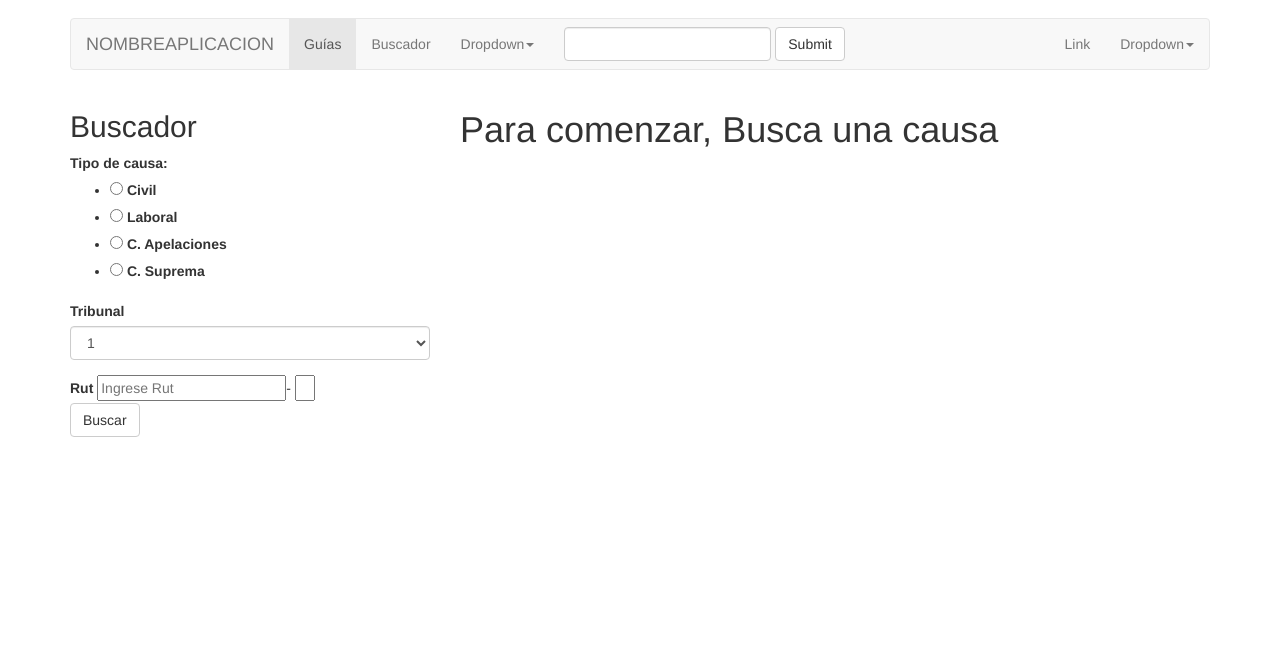
After one commit to mleve/justiciapp, a PHP site: page /buscador.php in a window 1280 px wide. The commit adds this page. Shown: the part 141-800 px from the top of the page. Run offline with PHP 8.4, Linux system fonts and the light colour scheme.

Commit message:
ultimos cambios

```diff
--- /dev/null
+++ b/buscador.php
@@ -0,0 +1,106 @@
+<!DOCTYPE html>
+<html lang="en">
+<head>
+  <meta charset="utf-8">
+  <title>Buscador</title>
+  <meta name="viewport" content="width=device-width, initial-scale=1.0">
+  <meta name="description" content="">
+  <meta name="author" content="">
+
+	<!--link rel="stylesheet/less" href="less/bootstrap.less" type="text/css" /-->
+	<!--link rel="stylesheet/less" href="less/responsive.less" type="text/css" /-->
+	<!--script src="js/less-1.3.3.min.js"></script-->
+	<!--append ‘#!watch’ to the browser URL, then refresh the page. -->
+
+	<link href="css/bootstrap.min.css" rel="stylesheet">
+	<link href="css/style.css" rel="stylesheet">
+
+  <!-- HTML5 shim, for IE6-8 support of HTML5 elements -->
+  <!--[if lt IE 9]>
+    <script src="js/html5shiv.js"></script>
+  <![endif]-->
+
+  <!-- Fav and touch icons -->
+  <link rel="apple-touch-icon-precomposed" sizes="144x144" href="img/apple-touch-icon-144-precomposed.png">
+  <link rel="apple-touch-icon-precomposed" sizes="114x114" href="img/apple-touch-icon-114-precomposed.png">
+  <link rel="apple-touch-icon-precomposed" sizes="72x72" href="img/apple-touch-icon-72-precomposed.png">
+  <link rel="apple-touch-icon-precomposed" href="img/apple-touch-icon-57-precomposed.png">
+  <link rel="shortcut icon" href="img/favicon.png">
+
+	<script type="text/javascript" src="js/jquery.min.js"></script>
+	<script type="text/javascript" src="js/bootstrap.min.js"></script>
+	<script type="text/javascript" src="js/scripts.js"></script>
+</head>
+
+<body>
+	<?php include('components/header.php'); ?>
+	<div class="row clearfix">
+		<div class="col-md-4 column">
+			<h2> Buscador </h2>
+			<form role="form" class="">
+			  <div class="form-group">
+				<label for="trib" >Tipo de causa:</label>
+				<div>
+					<ul>
+						<li>
+							<label>
+							  <input id="trib" name="causa" type="radio"> Civil
+							</label>
+						</li>
+						<li>
+							<label>
+								<input type="radio" name="causa" > Laboral
+							</label>
+						</li>
+						<li>
+							<label>
+								<input type="radio" name="causa" > C. Apelaciones
+							</label>
+						</li>
+						<li>
+							<label>
+								<input type="radio" name="causa" > C. Suprema
+							</label>
+						</li>
+					</ul>
+				</div>
+			  </div>
+			  <div class="form-group">
+				<label for="tribunal">Tribunal</label>
+				<select class="form-control" id="tribunal" >
+					 <option>1</option>
+					 <option>2</option>
+				     <option>3</option>
+				     <option>4</option>
+				     <option>5</option>
+				</select>
+			  </div>
+				<label for="rut">Rut</label>
+				<input name="rut" type="text" id="rut" placeholder="Ingrese Rut">-
+				<input name="rutVer" type="text" style="width: 20px">
+			  <br>
+
+			</form>
+			<button type="submit" class="btn btn-default" id="buscar">Buscar</button>
+		</div>
+		<div class="col-md-8 column" id="results">
+
+			<div class="row clearfix">
+				<div class="col-md-12 column">
+					<h1> Para comenzar, Busca una causa </h1>
+				</div>
+			</div>
+
+		</div>
+	</div>
+</div>
+<script type="text/javascript">
+	$('#buscar').on("click", function(){
+		$.ajax("searchResult.php")
+		.done(function(event){
+			$("#results").html(event);
+		});
+	});
+</script>
+</body>
+</html>
--- a/components/header.php
+++ b/components/header.php
@@ -30,7 +30,7 @@
 							<a href="guias.php">Guías</a>
 						</li>
 						<li>
-							<a href="#">Buscador</a>
+							<a href="buscador.php">Buscador</a>
 						</li>
 						<li class="dropdown">
 							 <a href="#" class="dropdown-toggle" data-toggle="dropdown">Dropdown<strong class="caret"></strong></a>
--- a/index.php
+++ b/index.php
@@ -78,7 +78,7 @@
 				<li> Corte Suprema </li>
 			</ul>
 			<p> Ademas, te ofrecemos guiás que te ayuden a entender tus causas </p>
-			<div class="text-center"> <a class="btn btn-primary btn-large" href="#">Ir al buscador</a> </div>
+			<div class="text-center"> <a class="btn btn-primary btn-large" href="buscador.php">Ir al buscador</a> </div>
 		</div>
 	</div>
 	<div class="row clearfix">
```
Also changed, not shown: searchResult.php (added, +77 -0 lines), img/left.png (added).
